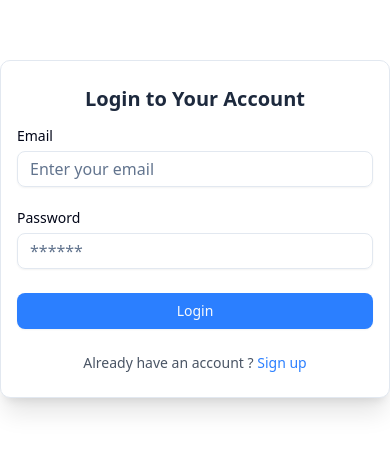
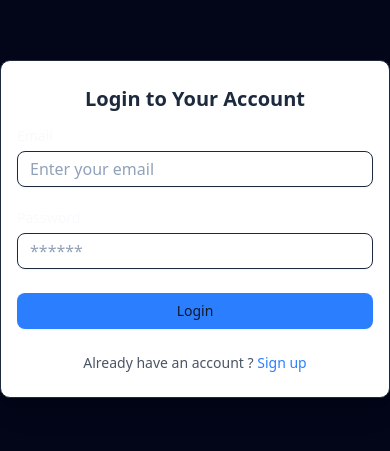
Before and after one commit to dev-shakti/mern-blog-app, a React (Vite) app in the folder client/: page /login in a window 390 px wide. Shown: the part 193-644 px from the top of the page. Built offline with nearby package versions, Linux system fonts and the light colour scheme.

Commit message:
add shadcn darkmode and make responsive cards

```diff
--- a/client/src/components/BlogCard.jsx
+++ b/client/src/components/BlogCard.jsx
@@ -16,7 +16,7 @@ import { Bookmark } from "lucide-react";
 const BlogCard = ({ blog }) => {
   return (
     <Link  to={`/blog/${blog.category.name}/${blog.slug}`}>
-     <Card className="bg-white rounded-lg shadow-md hover:shadow-xl p-4 hover:scale-105 transition-all ease-in-out duration-300 cursor-pointer">
+     <Card className="bg-white rounded-lg shadow-md hover:shadow-xl hover:scale-105  min-h-[400px] flex flex-col  transition-all ease-in-out duration-300 cursor-pointer">
       <CardHeader>
         <div className="flex justify-between items-center">
           <div className="flex gap-3">
@@ -38,15 +38,15 @@ const BlogCard = ({ blog }) => {
           </Button>
         </div>
       </CardHeader>
-      <CardContent>
+      <CardContent className="p-0">
         <img
           src={blog?.blogImage || "https://via.placeholder.com/300"}
           alt="blog-image"
-          className="rounded-md object-cover"
+          className="rounded-md object-cover  h-[200px] w-full"
         />
       </CardContent>
-      <CardFooter>
-        <h3 className="text-xl font-bold text-gray-800">{blog?.title}</h3>
+      <CardFooter className="px-4">
+        <h3 className="text-xl font-bold text-gray-800 line-clamp-2">{blog?.title}</h3>
       </CardFooter>
     </Card>
     </Link>
--- a/client/src/components/Footer.jsx
+++ b/client/src/components/Footer.jsx
@@ -1,10 +1,12 @@
-
 const Footer = () => {
   return (
     <footer className="bg-background text-foreground py-4 text-center border-t border-border">
       <p className="text-sm">
-        &copy; {new Date().getFullYear()} Created by Sakti Sumant Das. All
-        rights reserved.
+        <span className="block md:inline-block">
+
+          &copy; {new Date().getFullYear()} Created by Sakti Sumant Das.  {" "}
+        </span>
+        <span className="md:ml-2">All rights reserved.</span>
       </p>
     </footer>
   );
--- a/client/src/components/Navbar.jsx
+++ b/client/src/components/Navbar.jsx
@@ -16,6 +16,7 @@ import { Avatar, AvatarFallback, AvatarImage } from "@/components/ui/avatar";
 import getEnv from "@/helpers/getEnv";
 import showToast from "@/helpers/showToast";
 import { logoutUser } from "@/redux/authSlice";
+import { ModeToggle } from "./mode-toggle";
 
 const Navbar = ({ children }) => {
   const { user, isLoggedIn } = useSelector((state) => state.auth);
@@ -49,6 +50,7 @@ const Navbar = ({ children }) => {
     <nav className="p-4 flex justify-between items-center min-h-14 border-b bg-white">
       {children}
       <SearchBox />
+      <ModeToggle/>
       {!isLoggedIn ? (
         <Link to="/login">
           <Button className="bg-blue-600 hover:bg-blue-700 flex items-center gap-2 px-4 py-2 cursor-pointer">
--- a/client/src/components/Sidebar.jsx
+++ b/client/src/components/Sidebar.jsx
@@ -70,7 +70,7 @@ const AppSidebar = () => {
     <Sidebar>
       <SidebarContent>
         <SidebarGroup>
-          <SidebarGroupLabel>Application</SidebarGroupLabel>
+          <SidebarGroupLabel className="text-xl font-semibold mb-6">Bytes<span className="text-violet-500">Blog </span></SidebarGroupLabel>
           <SidebarGroupContent>
             <SidebarMenu>
               {filteredItems.map((item) => (
--- /dev/null
+++ b/client/src/components/mode-toggle.jsx
@@ -0,0 +1,37 @@
+import { Moon, Sun } from "lucide-react"
+
+import { Button } from "@/components/ui/button"
+import {
+  DropdownMenu,
+  DropdownMenuContent,
+  DropdownMenuItem,
+  DropdownMenuTrigger,
+} from "@/components/ui/dropdown-menu"
+import { useTheme } from "@/components/theme-provider"
+
+export function ModeToggle() {
+  const { setTheme } = useTheme()
+
+  return (
+    <DropdownMenu>
+      <DropdownMenuTrigger asChild>
+        <Button variant="outline" size="icon">
+          <Sun className="h-[1.2rem] w-[1.2rem] scale-100 rotate-0 transition-all dark:scale-0 dark:-rotate-90" />
+          <Moon className="absolute h-[1.2rem] w-[1.2rem] scale-0 rotate-90 transition-all dark:scale-100 dark:rotate-0" />
+          <span className="sr-only">Toggle theme</span>
+        </Button>
+      </DropdownMenuTrigger>
+      <DropdownMenuContent align="end">
+        <DropdownMenuItem onClick={() => setTheme("light")}>
+          Light
+        </DropdownMenuItem>
+        <DropdownMenuItem onClick={() => setTheme("dark")}>
+          Dark
+        </DropdownMenuItem>
+        <DropdownMenuItem onClick={() => setTheme("system")}>
+          System
+        </DropdownMenuItem>
+      </DropdownMenuContent>
+    </DropdownMenu>
+  )
+}
--- /dev/null
+++ b/client/src/components/theme-provider.jsx
@@ -0,0 +1,59 @@
+import { createContext, useContext, useEffect, useState } from "react";
+
+// Possible theme values
+const ThemeProviderContext = createContext({
+  theme: "system",
+  setTheme: () => null,
+});
+
+export function ThemeProvider({
+  children,
+  defaultTheme = "system",
+  storageKey = "vite-ui-theme",
+  ...props
+}) {
+  const [theme, setTheme] = useState(() => {
+    return localStorage.getItem(storageKey) || defaultTheme;
+  });
+
+  useEffect(() => {
+    const root = window.document.documentElement;
+
+    root.classList.remove("light", "dark");
+
+    if (theme === "system") {
+      const systemTheme = window.matchMedia("(prefers-color-scheme: dark)").matches
+        ? "dark"
+        : "light";
+
+      root.classList.add(systemTheme);
+      return;
+    }
+
+    root.classList.add(theme);
+  }, [theme]);
+
+  const value = {
+    theme,
+    setTheme: (newTheme) => {
+      localStorage.setItem(storageKey, newTheme);
+      setTheme(newTheme);
+    },
+  };
+
+  return (
+    <ThemeProviderContext.Provider {...props} value={value}>
+      {children}
+    </ThemeProviderContext.Provider>
+  );
+}
+
+export const useTheme = () => {
+  const context = useContext(ThemeProviderContext);
+
+  if (context === undefined) {
+    throw new Error("useTheme must be used within a ThemeProvider");
+  }
+
+  return context;
+};
--- a/client/src/main.jsx
+++ b/client/src/main.jsx
@@ -7,14 +7,18 @@ import { Provider } from "react-redux";
 
 import { PersistGate } from "redux-persist/integration/react";
 import store, { persistor } from "./redux/store";
+import { ThemeProvider } from "./components/theme-provider";
 
 createRoot(document.getElementById("root")).render(
   <StrictMode>
+    <ThemeProvider defaultTheme="dark" storageKey="vite-ui-theme">
     <Provider store={store}>
       <PersistGate loading={null} persistor={persistor}>
         <ToastContainer />
         <App />
       </PersistGate>
     </Provider>
+    </ThemeProvider>
+
   </StrictMode>
 );
--- a/client/src/pages/Homepage.jsx
+++ b/client/src/pages/Homepage.jsx
@@ -23,10 +23,9 @@ const Homepage = () => {
     return <p className="text-red-500 text-xl">Blogs Not Found</p>;
   }
 
-  console.log(blogData);
 
   return (
-    <div className="p-6">
+    <div className="p-4 lg:p-6">
       <div className="grid grid-cols-1 md:grid-cols-2 lg:grid-cols-3 gap-10">
         {blogData && blogData.blogs && blogData.blogs.length > 0 ? (
           blogData.blogs.map((blog) => <BlogCard key={blog?._id} blog={blog} />)
--- a/client/src/pages/Profile.jsx
+++ b/client/src/pages/Profile.jsx
@@ -142,7 +142,7 @@ const Profile = () => {
                 name="name"
                 render={({ field }) => (
                   <FormItem>
-                    <FormLabel>Name</FormLabel>
+                    <FormLabel className="text-gray-600">Name</FormLabel>
                     <FormControl>
                       <Input placeholder="Enter your Name" {...field} />
                     </FormControl>
@@ -155,7 +155,7 @@ const Profile = () => {
                 name="email"
                 render={({ field }) => (
                   <FormItem>
-                    <FormLabel>Email</FormLabel>
+                    <FormLabel className="text-gray-600">Email</FormLabel>
                     <FormControl>
                       <Input placeholder="Enter your email" {...field} />
                     </FormControl>
@@ -168,7 +168,7 @@ const Profile = () => {
                 name="bio"
                 render={({ field }) => (
                   <FormItem>
-                    <FormLabel>Bio</FormLabel>
+                    <FormLabel className="text-gray-600">Bio</FormLabel>
                     <FormControl>
                       <Textarea placeholder="Enter your Bio" {...field} />
                     </FormControl>
@@ -182,7 +182,7 @@ const Profile = () => {
                 type="password"
                 render={({ field }) => (
                   <FormItem>
-                    <FormLabel>Password</FormLabel>
+                    <FormLabel className="text-gray-600">Password</FormLabel>
                     <FormControl>
                       <Input placeholder="******" {...field} />
                     </FormControl>
```
Also changed, not shown: client/src/components/AddBlogDialog.jsx (+6 -6 lines), client/src/pages/BlogDetails.jsx (+7 -18 lines).
